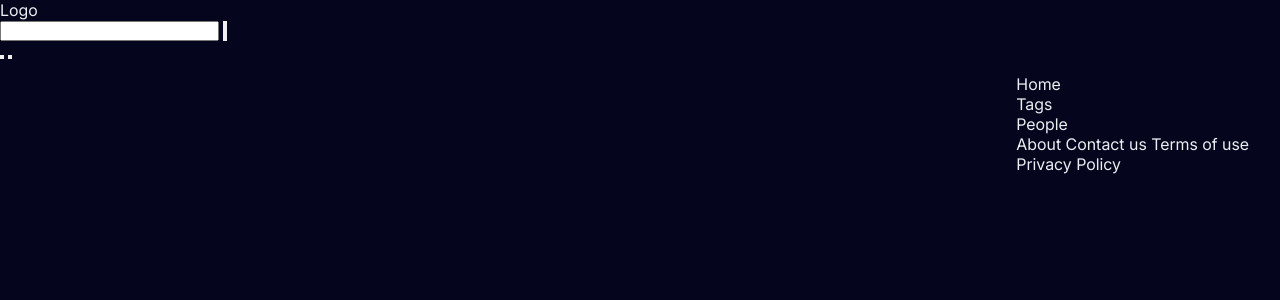
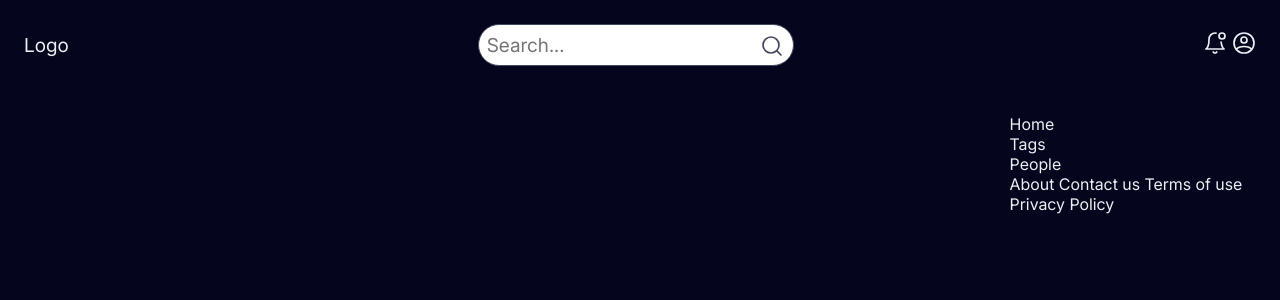
Before and after one commit to rafasilva9537/CompShares, a Django app: template blog/templates/blog/home.html in a window 1280 px wide. Shown: the top 300 px of the page. Run offline with Django 5.2, Linux system fonts and the light colour scheme; the template is opened without the code that fills it, so the values that code supplies are empty.

Commit message:
Partially style header

```diff
--- a/blog/static/blog/css/style.css
+++ b/blog/static/blog/css/style.css
@@ -28,13 +28,53 @@ body {
 }
 
 header {
+    display: flex;
+    padding: 1.5rem;
+    justify-content: space-between;
+    align-items: center;
+}
 
+header > *, .search-form > *, .user-container > * {
+    font-size: 1.2rem;
+}
+
+.logo {
+
+}
+
+.search-form {
+    position: relative;
+}
+
+.search-input {
+    padding: 0.5rem;
+    border: 1px solid var(--secondary);
+    border-radius: 25px;
+}
+
+.search-button {
+    background: none;
+    border: none;
+    position: absolute;
+    padding: 0.5em;
+    right: 0;
+    bottom: 0;
+    top: 0;
+}
+
+.search-button:hover {
+    cursor: pointer;
+}
+
+.user-container button {
+    background: none;
+    border: none;
 }
 
 .homepage-main {
     display: flex;
     flex-wrap: wrap;
-    margin: 0.8rem;
+    padding: 1.5rem;
 }
 
 .posts-container {
@@ -84,7 +124,7 @@ header {
     border: none;
 }
 
-.like-btn {
+.like-button {
 
 }
 
--- a/blog/templates/blog/home.html
+++ b/blog/templates/blog/home.html
@@ -11,11 +11,13 @@
     <header>
         <a class="logo" href="">Logo</a>
         <form action="/" method="GET" class="search-form">
-            <input type="search">
-            <button type="submit"><img src=""></button>
+            <input type="search" class="search-input" placeholder="Search...">
+            <button type="submit" class="search-button"><img src="{% static 'blog/icons/search.svg' %}" alt="search button"></button>
         </form>
-        <button class="notification-btn"></button>
-        <button class="avatar-btn"></button>
+        <div class="user-container">
+            <button class="notification-button"><img src="{% static 'blog/icons/bell-notification.svg' %}" alt="notification-icon"></button>
+            <button class="profile-button"><img src="{% static 'blog/icons/profile-circle.svg' %}" alt="profile-icon"></button>
+        </div>
     </header>
     <main class="homepage-main">
         <article class="posts-container">
@@ -33,13 +35,13 @@
                 </div>
                 <div class="post-interactions">
                     <span class="post-reactions-container">
-                        <button class="like-btn"><img src="{% static 'blog/icons/thumbs-up.svg' %}" alt="like button"></button>
-                        <button class="dislike-btn"><img src="{% static 'blog/icons/thumbs-down.svg' %}" alt="dislike button"></button>
+                        <button class="like-button"><img src="{% static 'blog/icons/thumbs-up.svg' %}" alt="like button"></button>
+                        <button class="dislike-button"><img src="{% static 'blog/icons/thumbs-down.svg' %}" alt="dislike button"></button>
                         <a class="comments-link" alt="comment bubble"><img src="{% static 'blog/icons/chat-bubble-empty.svg' %}"></a>
                     </span>
                     <span class="post-options-container">
-                        <button type="button" class="post-options-btn"><img src="{% static 'blog/icons/more-horiz-circle.svg' %}"></span>
-                        <button class="save-post-btn"><img src="{% static 'blog/icons/bookmark.svg' %}"></span>
+                        <button type="button" class="post-options-button"><img src="{% static 'blog/icons/more-horiz-circle.svg' %}"></span>
+                        <button class="save-post-button"><img src="{% static 'blog/icons/bookmark.svg' %}"></span>
                     </span>
                 </div>
             </div>
```
Also changed, not shown: blog/static/blog/icons/bell-notification.svg (added), blog/static/blog/icons/profile-circle.svg (added), blog/static/blog/icons/search.svg.
